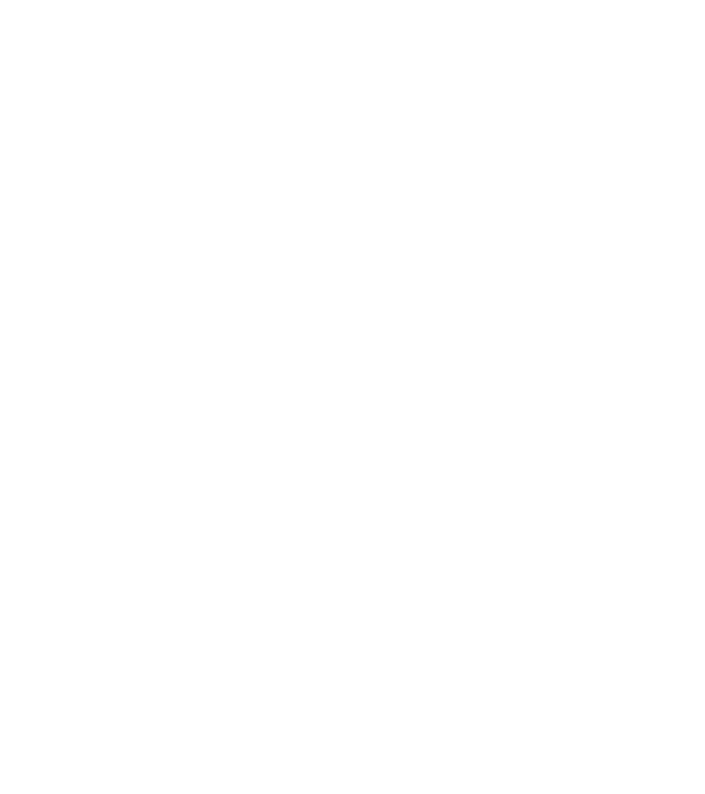
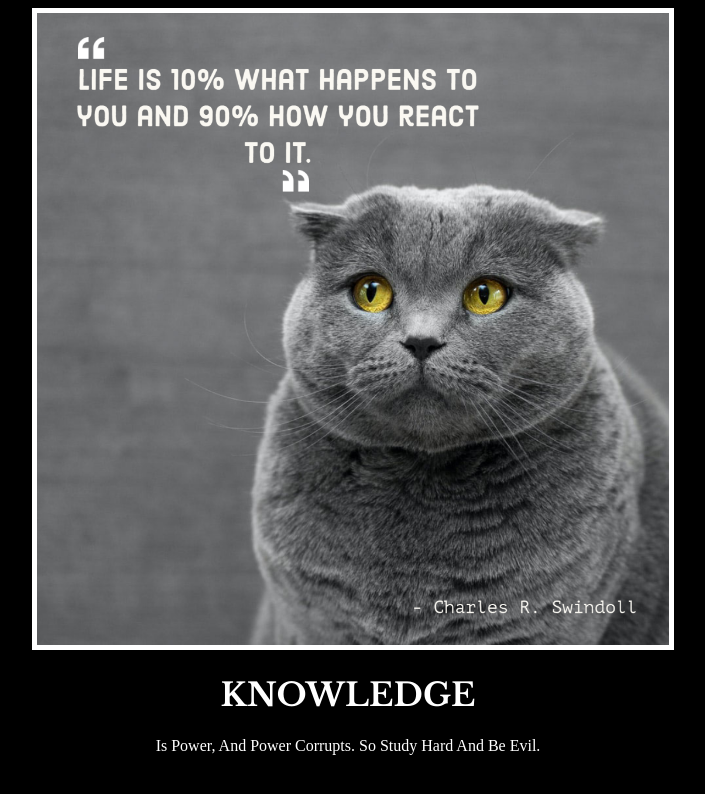
Before and after one commit to DanielleLensly/udemy-full-stack-course, a website: page section-6/6.4 Motivation Meme Project/index.html in a window 1280 px wide. Shown: the whole page, without its empty margins (292-997 px from the left). Drawn offline with nearby package versions, Linux system fonts and the light colour scheme.

Commit message:
Section 6.4 completed

```diff
--- a/section-6/6.4 Motivation Meme Project/index.html
+++ b/section-6/6.4 Motivation Meme Project/index.html
@@ -14,3 +14,26 @@ But it must have the following features:
 6. Read about the text-transform property on MDN docs to make the h1 uppercase with CSS.
   https://developer.mozilla.org/en-US/docs/Web/CSS/text-transform
 -->
+
+<!DOCTYPE html>
+<html>
+	<head>
+		<meta charset="utf-8" />
+		<meta http-equiv="X-UA-Compatible" content="IE=edge" />
+		<title>Motivational poster</title>
+		<link rel="stylesheet" href="styles.css" />
+		<link rel="preconnect" href="https://fonts.googleapis.com" />
+		<link rel="preconnect" href="https://fonts.gstatic.com" crossorigin />
+		<link
+			href="https://fonts.googleapis.com/css2?family=Libre+Baskerville:ital,wght@0,400;0,700;1,400&display=swap"
+			rel="stylesheet"
+		/>
+	</head>
+	<body>
+		<div>
+			<img src="./assets/images/cat1.png" alt="Cute, but confused kitty" />
+			<h1>Knowledge</h1>
+			<p>is power, and power corrupts. So study hard and be evil.</p>
+		</div>
+	</body>
+</html>
--- /dev/null
+++ b/section-6/6.4 Motivation Meme Project/styles.css
@@ -0,0 +1,21 @@
+body {
+	background-color: black;
+	color: white;
+}
+div {
+	width: 50%;
+	margin-left: 25%;
+	text-align: center;
+}
+h1 {
+	font-family: "Libre Baskerville";
+	text-transform: uppercase;
+}
+p {
+	text-transform: capitalize;
+}
+
+img {
+	border: 5px solid white;
+	width: 100%;
+}
```
Also changed, not shown: section-6/6.4 Motivation Meme Project/assets/images/cat.png (added), section-6/6.4 Motivation Meme Project/assets/images/cat1.png (added), section-6/6.4 Motivation Meme Project/style.css (deleted).
